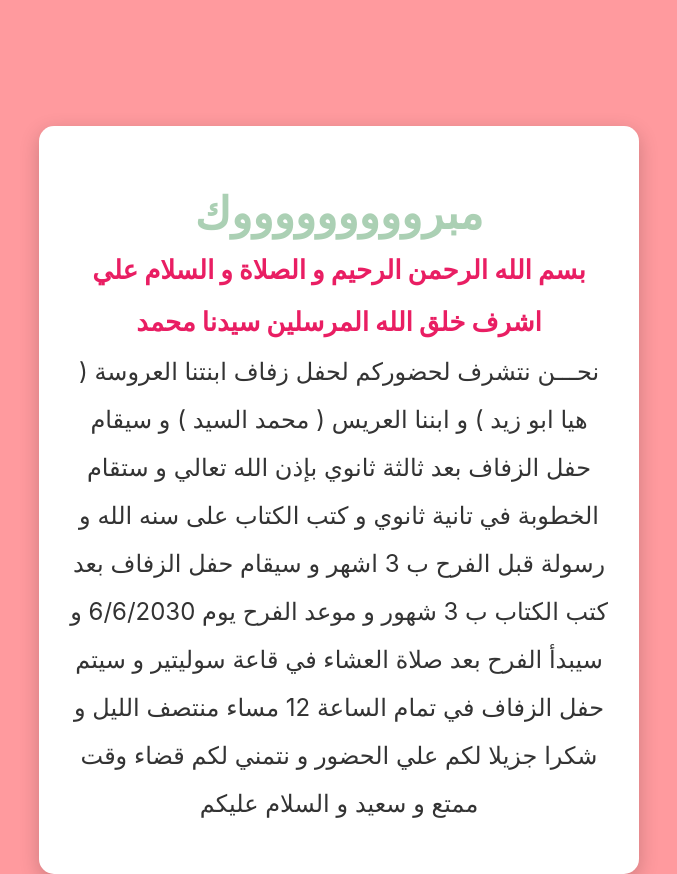
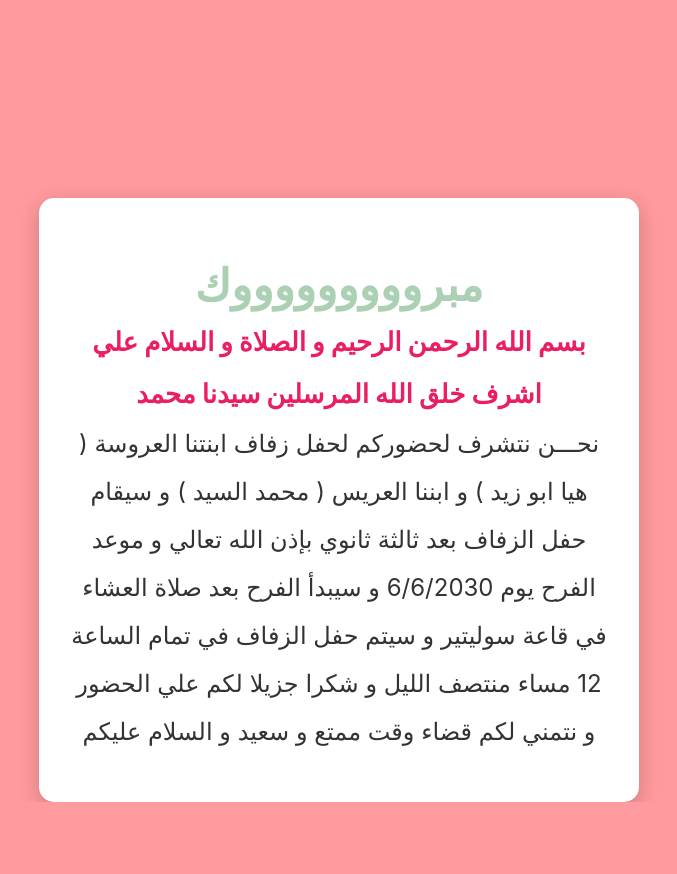
Before and after one commit to ziadabuolila/happy, a plain HTML site: page index.html in a window 1280 px wide. Both pictures are taken after a click on the element 640 px from the left and 431 px from the top of the page. Shown: the whole page, without its empty margins (301-978 px from the left). After the commit the page ends 802 px from the top, so only its background shows below. Drawn offline with Linux system fonts and the light colour scheme.

Commit message:
Update index.html

```diff
--- a/index.html
+++ b/index.html
@@ -20,8 +20,7 @@
     </div>
         <span>بسم الله الرحمن الرحيم و الصلاة و السلام علي اشرف خلق الله المرسلين سيدنا محمد</span>
         <p>
-            نحـــن نتشرف لحضوركم لحفل زفاف ابنتنا العروسة ( هيا ابو زيد ) و ابننا العريس ( محمد السيد ) و سيقام حفل الزفاف بعد ثالثة ثانوي بإذن الله تعالي
-            و ستقام الخطوبة في تانية ثانوي و  كتب الكتاب على سنه الله و رسولة قبل الفرح ب 3 اشهر و سيقام حفل الزفاف بعد كتب الكتاب ب 3 شهور و موعد
+            نحـــن نتشرف لحضوركم لحفل زفاف ابنتنا العروسة ( هيا ابو زيد ) و ابننا العريس ( محمد السيد ) و سيقام حفل الزفاف بعد ثالثة ثانوي بإذن الله تعالي و موعد
             الفرح يوم 6/6/2030 و سيبدأ الفرح بعد صلاة العشاء في قاعة سوليتير و سيتم حفل الزفاف في تمام الساعة 12 مساء منتصف الليل و شكرا جزيلا لكم علي الحضور
             و نتمني لكم قضاء وقت ممتع و سعيد و السلام عليكم
         </p>
```
